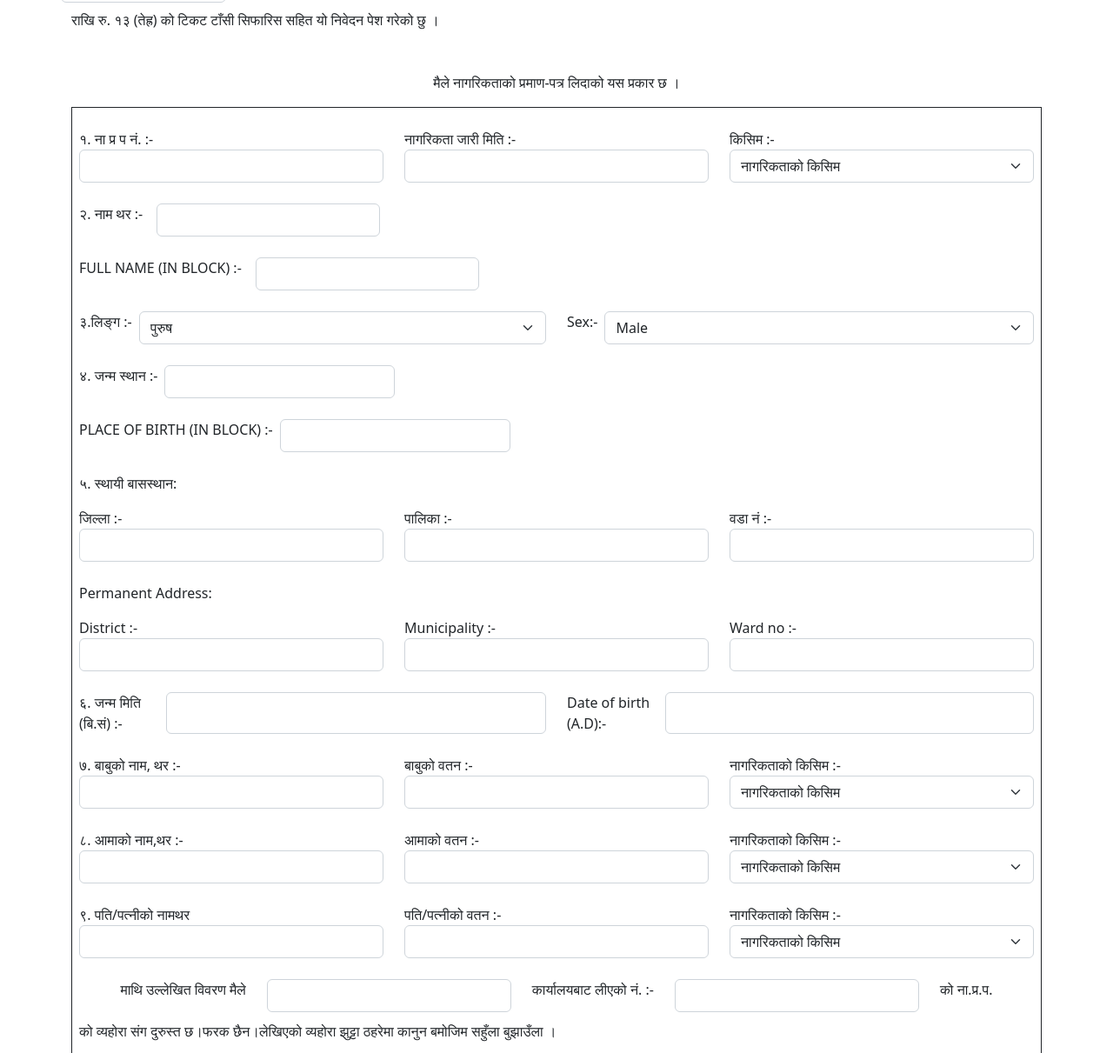
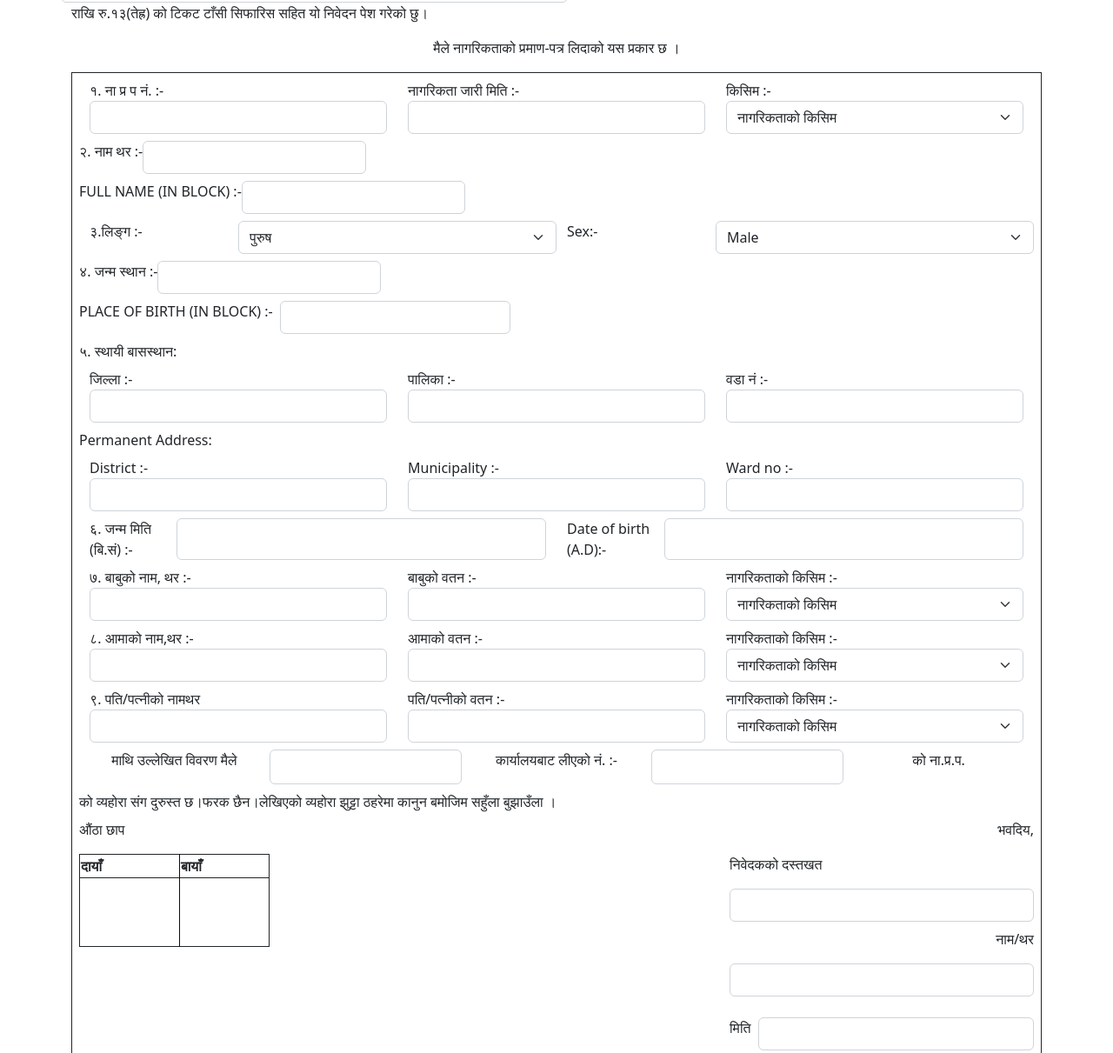
Before and after one commit to suvamsubedi/citizenship-form, a plain HTML site: page index.html in a window 1280 px wide. Shown: the part 325-1536 px from the top of the page at 87% size. Drawn offline with nearby package versions, Linux system fonts and the light colour scheme.

Commit message:
some responsive changes

```diff
--- a/index.html
+++ b/index.html
@@ -14,14 +14,13 @@
   </head>
   <body>
     <div class="container">
-      <form action="" class="needs-validation novalidate">
+      <form action="">
         <div class="row">
-          <h5 class="col-8">नेपाली नागरिकताको प्रमाण-पत्र प्रतिलिपि पाऊँ।</h5>
-          <div class="col d-flex justify-content-between">
-            <p>नेपाली नागरिकता</p>
-            <p>></p>
-            <p>नागरिकता प्रतिलिपि सिफारिस</p>
-          </div>
+          <h5 class="col">नेपाली नागरिकताको प्रमाण-पत्र प्रतिलिपि पाऊँ।</h5>
+
+          <p class="col text-end text-nowrap">
+            नेपाली नागरिकता > नागरिकता प्रतिलिपि सिफारिस
+          </p>
         </div>
         <p>श्रीमान् प्रमुख जिल्ला अधिकारीज्यू</p>
         <div class="row">
@@ -49,11 +48,8 @@
         <p>महोदय,</p>
         <p class="text-center">
           मैले नागार्जुन नगरपालिका कार्यालयबाट देहायको विवरण भएको नेपाली
-          <span class="me-sm-5"
-            >नागरिकता प्रमाण-पत्र लिएकोमा सो प्रमाण-पत्रको सक्कल</span
-          >
+          नागरिकता प्रमाण-पत्र लिएकोमा सो प्रमाण-पत्रको सक्कल
         </p>
-
         <div class="row">
           <select class="form-select col">
             <option selected>झुत्रो भएको</option>
@@ -61,22 +57,19 @@
             <option value="3">नया ढाँचाको आवश्यक भएको</option>
           </select>
 
-          <p class="text-nowrap col-10">
+          <p class="text-nowrap col">
             हुँदा सोको प्रतिलिपि पाउनको लागि सो नागरिकता प्रमाण-पत्रको प्रति
             संलग्न
           </p>
+          <p class="text-nowrap">
+            राखि रु.१३(तेह्र) को टिकट टाँसी सिफारिस सहित यो निवेदन पेश गरेको छु।
+          </p>
         </div>
-        <p class="text-nowrap mt-2">
-          राखि रु. १३ (तेह्र) को टिकट टाँसी सिफारिस सहित यो निवेदन पेश गरेको छु
-          ।
-        </p>
-
-        <p class="text-center mt-5">
+        <p class="text-center">
           मैले नागरिकताको प्रमाण-पत्र लिदाको यस प्रकार छ ।
         </p>
-        <div class="border border-dark">
-          <div class="m-2">
-            <div class="row mt-4">
+        <div class="border border-dark w-100">
+          <div class="row m-2">
             <div class="col">
               <label for="citizenship_num"> १. ना प्र प नं. :- </label>
               <input
@@ -88,7 +81,7 @@
               />
             </div>
             <div class="col">
-                <label for="citizenship_num">नागरिकता जारी मिति :- </label>
+              <label for="citizenship_num ">नागरिकता जारी मिति :- </label>
               <input
                 type="text"
                 name=""
@@ -99,7 +92,7 @@
             </div>
             <div class="col">
               <label for="citizenship_num">किसिम :-</label>
-                <select class="form-select col-xl-6">
+              <select class="form-select col-6">
                 <option selected>नागरिकताको किसिम</option>
                 <option value="2">वंशज</option>
                 <option value="3">जन्मको आधार</option>
@@ -108,12 +101,12 @@
               </select>
             </div>
           </div>
-            <div class="d-flex mt-4">
+          <div class="d-flex m-2">
             <div class="">
               <label for="citizenship_num"> २. नाम थर :-</label>
             </div>
 
-              <div class="ms-3">
+            <div class="">
               <input
                 type="text"
                 name=""
@@ -123,12 +116,12 @@
               />
             </div>
           </div>
-            <div class="d-flex mt-4">
+          <div class="d-flex m-2">
             <div class="">
               <label for="citizenship_num"> FULL NAME (IN BLOCK) :-</label>
             </div>
 
-              <div class="ms-3">
+            <div class="">
               <input
                 type="text"
                 name=""
@@ -138,28 +131,39 @@
               />
             </div>
           </div>
-            <div class="row mt-4">
-              <div class="col d-flex">
-                <label for="citizenship_num"> ३.लिङ्ग :-</label>
+          <div class="row m-2">
+            <label for="citizenship_num" class="col-2"> ३.लिङ्ग :-</label>
 
-                <select class="form-select col ms-2">
+            <select class="form-select col">
               <option selected>पुरुष</option>
               <option value="2">महिला</option>
               <option value="3">अन्य</option>
             </select>
-              </div>
 
-              <div class="col d-flex">
-                <label for="citizenship_num">Sex:-</label>
-                <select class="form-select ms-2">
+            <label for="citizenship_num" class="col-2">Sex:-</label>
+            <select class="form-select col">
               <option selected>Male</option>
               <option value="2">Female</option>
               <option value="3">Others</option>
             </select>
           </div>
-              <div class="mt-4 d-flex">
+          <div class="m-2 d-flex">
             <div>
               <label for="citizenship_num">४. जन्म स्थान :- </label>
+            </div>
+            <div>
+              <input
+                type="text"
+                name=""
+                id="citizenship_num"
+                class="form-control"
+                required
+              />
+            </div>
+          </div>
+          <div class="m-2 d-flex">
+            <div>
+              <label for="citizenship_num">PLACE OF BIRTH (IN BLOCK) :- </label>
             </div>
             <div>
               <input
@@ -171,25 +175,8 @@
               />
             </div>
           </div>
-              <div class="mt-4 d-flex">
-                <div>
-                  <label for="citizenship_num"
-                    >PLACE OF BIRTH (IN BLOCK) :-
-                  </label>
-                </div>
-                <div>
-                  <input
-                    type="text"
-                    name=""
-                    id="citizenship_num"
-                    class="form-control ms-2"
-                    required
-                  />
-                </div>
-              </div>
-            </div>
-            <p for="" class="mt-4">५. स्थायी बासस्थान:</p>
-            <div class="row">
+          <p class="m-2">५. स्थायी बासस्थान:</p>
+          <div class="row m-2">
             <div class="col">
               <label for="citizenship_num"> जिल्ला :- </label>
               <input
@@ -221,8 +208,8 @@
               />
             </div>
           </div>
-            <p class="mt-4">Permanent Address:</p>
-            <div class="row">
+          <p class="m-2">Permanent Address:</p>
+          <div class="row m-2">
             <div class="col">
               <label for="citizenship_num"> District :- </label>
               <input
@@ -254,12 +241,10 @@
               />
             </div>
           </div>
-            <div class="row mt-4">
+          <div class="row m-2">
             <div class="col">
               <div class="d-flex">
-                  <label for="citizenship_num ">
-                    ६. जन्म मिति (बि.सं) :-
-                  </label>
+                <label for="citizenship_num "> ६. जन्म मिति (बि.सं) :- </label>
                 <input
                   type="text"
                   name=""
@@ -282,7 +267,7 @@
               </div>
             </div>
           </div>
-            <div class="row mt-4">
+          <div class="row m-2">
             <div class="col">
               <label for="citizenship_num white-space: nowrap;">
                 ७. बाबुको नाम, थर :-
@@ -316,7 +301,7 @@
               </select>
             </div>
           </div>
-            <div class="row mt-4">
+          <div class="row m-2">
             <div class="col">
               <label for="citizenship_num">८. आमाको नाम,थर :- </label>
               <input
@@ -348,7 +333,7 @@
               </select>
             </div>
           </div>
-            <div class="row mt-4">
+          <div class="row m-2">
             <div class="col">
               <label for="citizenship_num text-nowrap">
                 ९. पति/पत्नीको नामथर
@@ -382,43 +367,36 @@
               </select>
             </div>
           </div>
-            <div class="mt-4 d-flex justify-content-center">
-              <div class="d-flex">
-                <div>
-                  <label for="citizenship_num">माथि उल्लेखित विवरण मैले</label>
-                </div>
+          <div class="m-2 row text-center">
+            <p for="citizenship_num" class="text-nowrap col">
+              माथि उल्लेखित विवरण मैले
+            </p>
 
-                <div>
             <input
               type="text"
               name=""
               id="citizenship_num"
-                    class="form-control ms-4"
+              class="form-control col"
               required
             />
-                </div>
-              </div>
 
-              <div class="d-flex">
-                <div class="ms-5">
-                  <label for="citizenship_num">कार्यालयबाट लीएको नं. :- </label>
-                </div>
-                <div>
+            <p for="citizenship_num" class="col">कार्यालयबाट लीएको नं. :-</p>
+
             <input
               type="text"
               name=""
               id="citizenship_num"
-                    class="form-control ms-4"
+              class="form-control col"
               required
             />
+
+            <p class="col">को ना.प्र.प.</p>
           </div>
-              </div>
-              <p class="ms-5">को ना.प्र.प.</p>
-            </div>
-            <p class="mt-2">
-              को व्यहोरा संग दुरुस्त छ।फरक छैन।लेखिएको व्यहोरा झुट्टा ठहरेमा
-              कानुन बमोजिम सहुँला बुझाउँला ।
+          <p class="m-2">
+            को व्यहोरा संग दुरुस्त छ।फरक छैन।लेखिएको व्यहोरा झुट्टा ठहरेमा कानुन
+            बमोजिम सहुँला बुझाउँला ।
           </p>
+          <div class="m-2">
             <div class="row">
               <p class="col">औंठा छाप</p>
               <p class="col text-end">भवदिय,</p>
@@ -453,7 +431,7 @@
                   class="form-control"
                   required
                 />
-                <p class="mt-2">नाम/थर</p>
+                <p class="mt-2 text-end">नाम/थर</p>
                 <input
                   type="text"
                   name=""
@@ -473,7 +451,8 @@
                 </div>
               </div>
             </div>
-            <div>
+          </div>
+          <div class="m-2">
             <p class="text-center text-decoration-underline">
               नगरपालिका को प्रतिलिपि ना.प्र.प. का लागि सिफारिस
             </p>
@@ -606,8 +585,6 @@
               </div>
             </div>
           </div>
-          </div>
-        </div>
           <div class="d-flex align-items-center justify-content-center mt-4">
             <div class="d-flex">
               <p>मिति</p>
@@ -621,8 +598,8 @@
             </div>
           </div>
           <p class="text-center mt-2">जिल्ला प्रशासन कार्यालय, काठमाडौँ बाट</p>
-        <hr />
-        <div class="row">
+          <hr class="" />
+          <div class="row m-2">
             <p class="col-1">निवेदक</p>
             <select class="form-select col ms-3">
               <option selected>1</option>
@@ -643,7 +620,6 @@
               भोग्न तयार छु भनि सहिछाप गर्ने। निवेदकको
             </p>
           </div>
-
           <div class="d-flex w-50">
             <input
               type="text"
@@ -662,6 +638,7 @@
               class="form-control ms-2"
               required
             />
+          </div>
         </div>
         <p class="mt-4">निवेदकको विवरण</p>
         <div class="border border-dark">
```
Lines whose indentation alone changed are shown as unchanged.
